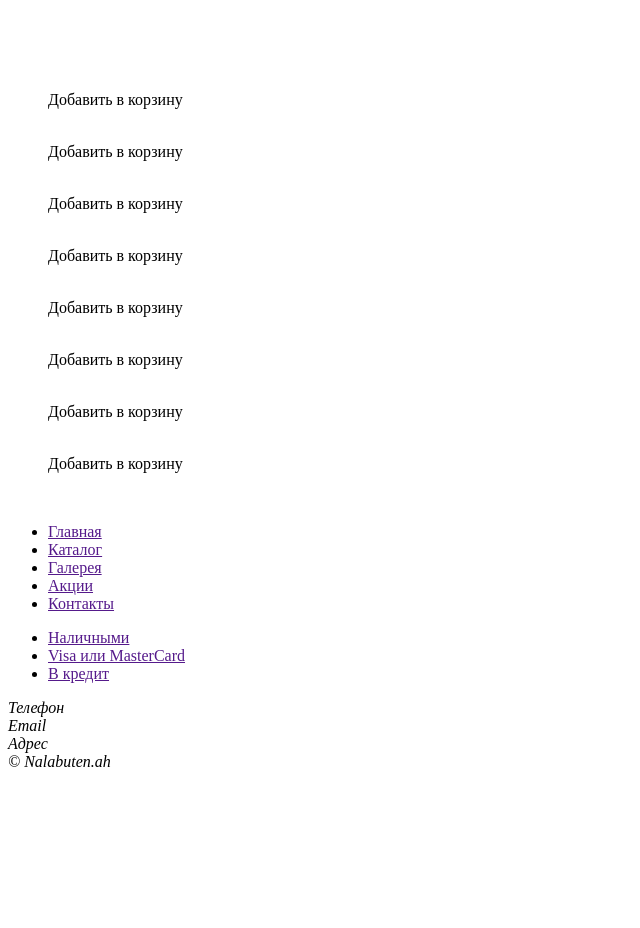
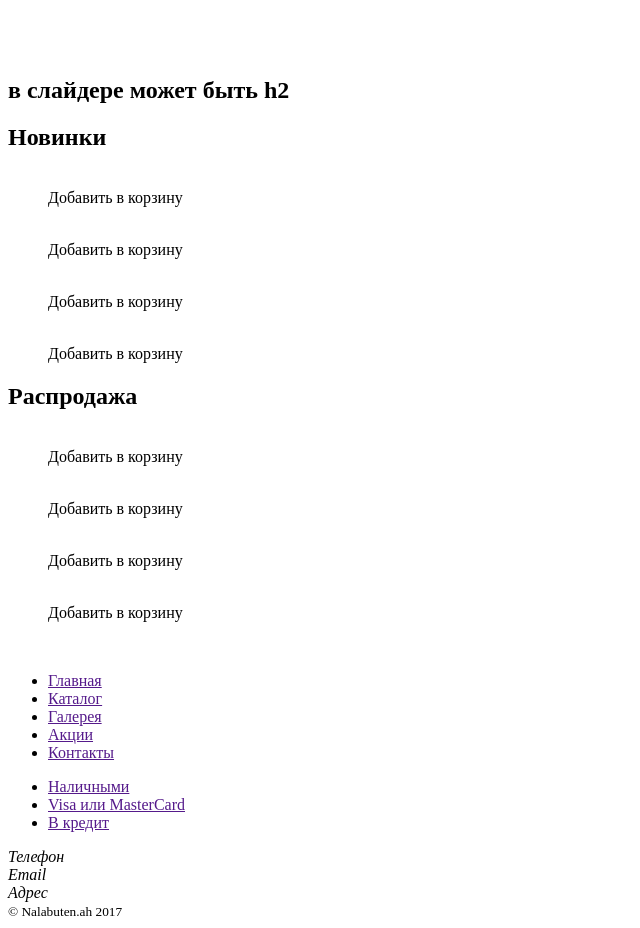
Before and after one commit to sakuranasty/Louboutin.loc, a plain HTML site: page index.html in a window 1280 px wide. Shown: the part 540-1468 px from the top of the page, without its empty margins (0-640 px from the left). Before the commit the page ends 1319 px from the top, so only its background shows below. Drawn offline with Linux system fonts and the light colour scheme.

Commit message:
fixed validation mistakes except for src attribute

```diff
--- a/index.html
+++ b/index.html
@@ -3,7 +3,7 @@
 <head>
     <meta charset="UTF-8">
     <meta name="viewport"
-          content="width=device-width, user-scalable=no, initial-scale=1.0, maximum-scale=1.0, minimum-scale=1.0">
+          content="width=device-width, user-scalable=no, initial-scale=1.0, shrink-to-fit=no viewport-fit=cover">
     <meta http-equiv="X-UA-Compatible" content="ie=edge">
     <title>NALABUTEN.AH</title>
 </head>
@@ -65,7 +65,7 @@
     <main class="main">
         <section class="promotion">
             <div class="promotion-slider">
-
+                <h2 class="h2">в слайдере может быть h2</h2>
             </div>
             <div class="promotion-blocks">
                 <figure></figure>
@@ -73,7 +73,8 @@
                 <figure></figure>
             </div>
         </section>
-        <section class="new"><!--todo before новинки--><!--Если section это какая-то тематическая секция, то вынести название секции в псевдоэлемент неправильно?-->
+        <section class="new"><!--todo before новинки--><!---->
+            <h2 class="h2">Новинки</h2>
             <figure class="item"><img src="" alt="" class="item-img">
                 <div class="item-title"></div>
                 <div class="item-price"></div>
@@ -108,6 +109,7 @@
             </figure>
         </section>
         <section class="sale"><!--todo before новинки--><!--Если section это какая-то тематическая секция, то вынести название секции в псевдоэлемент неправильно?-->
+            <h2 class="h2">Распродажа</h2>
             <figure class="item"><img src="" alt="" class="item-img">
                 <div class="item-title"></div>
                 <div class="item-price"></div>
@@ -167,6 +169,6 @@
         <address>Адрес</address>
     </div>
 </footer>
-<address class="'copyright">&copy; Nalabuten.ah <time></time></address>
+<small class="copyright">&copy; Nalabuten.ah <time datetime="2019-02-24">2017</time></small>
 </body>
 </html>
```
